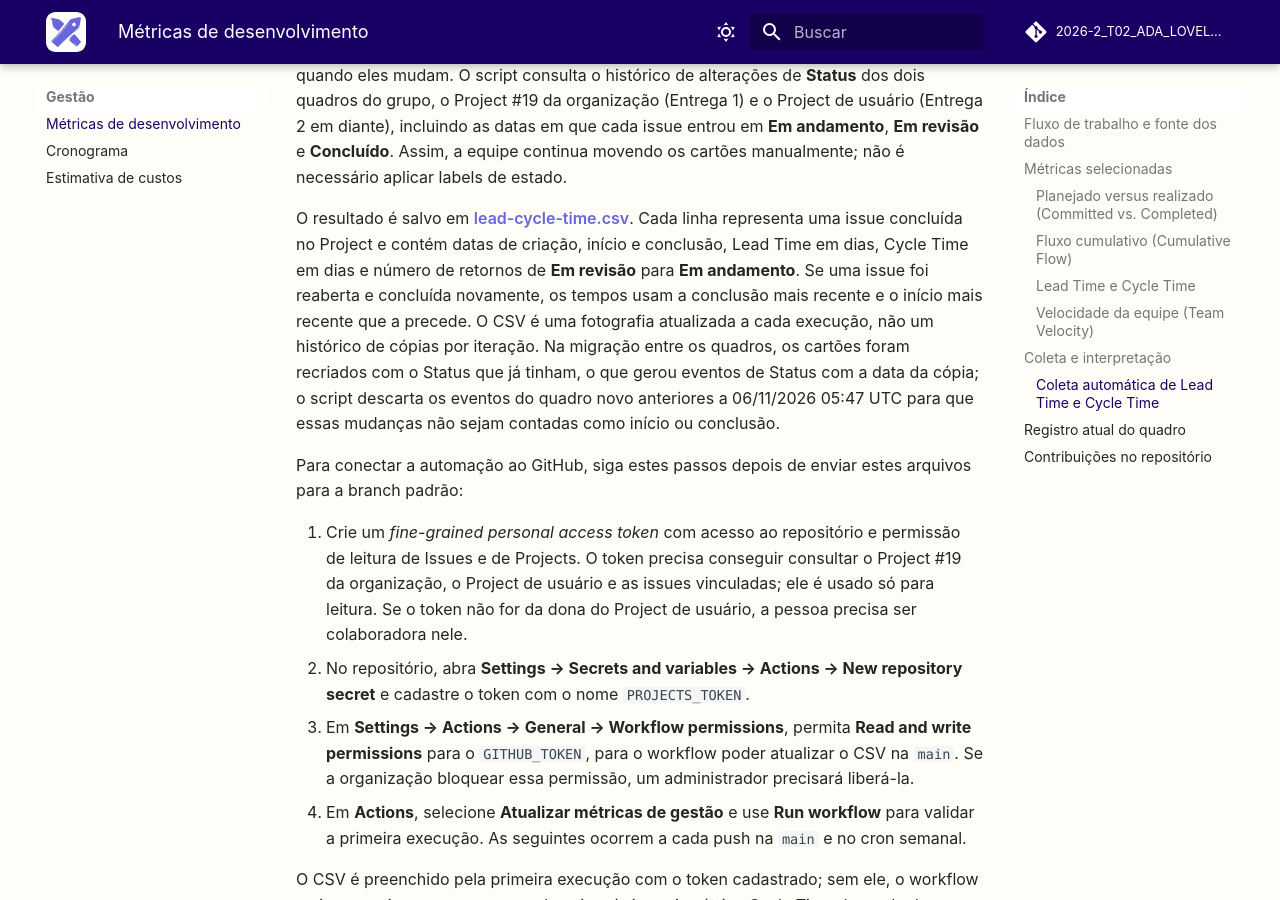
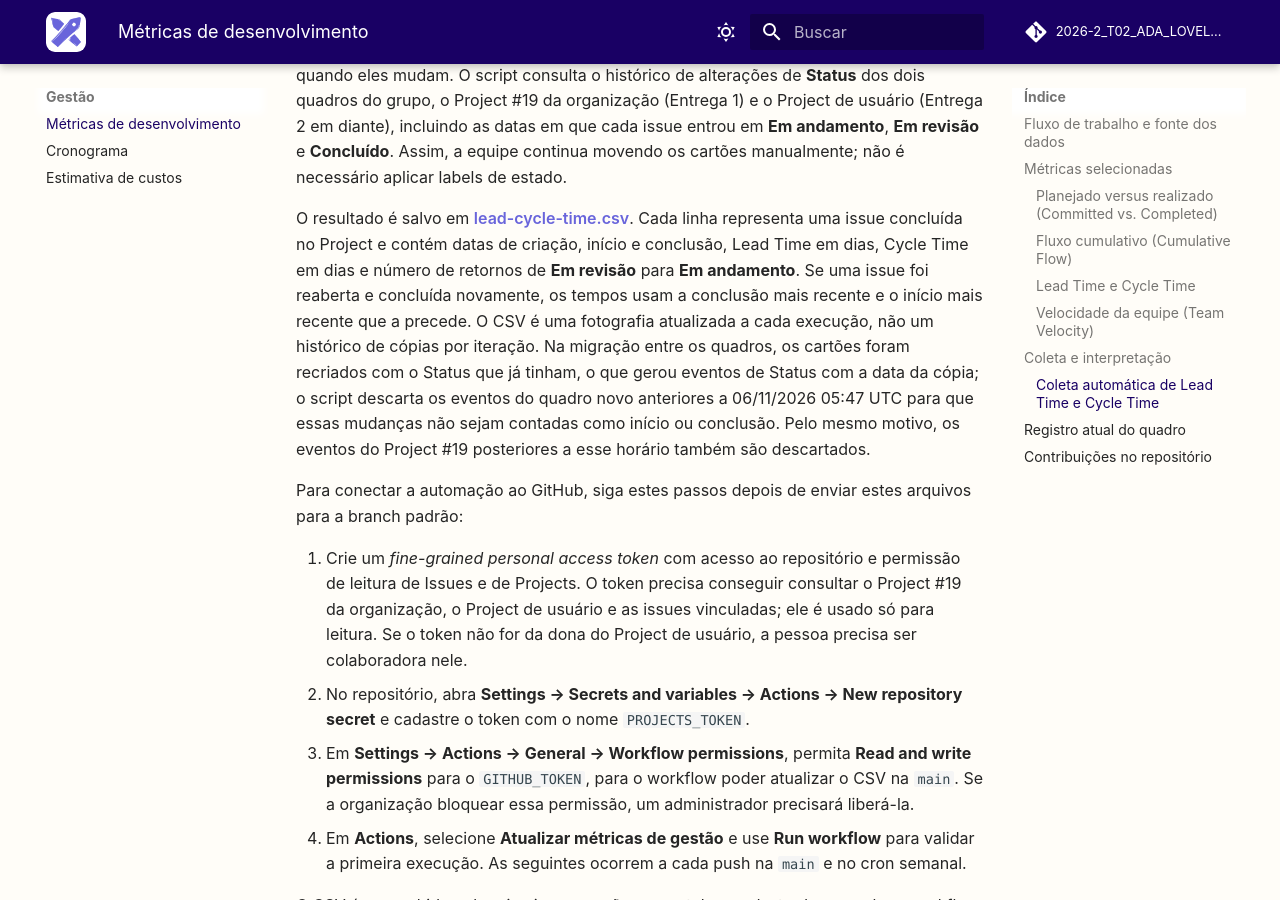
Before and after one commit to FCTE-Qualidade-de-Software-1/2026-2_T02_ADA_LOVELACE, an MkDocs documentation site: the page built from docs/gestao/metricas.md, in a window 1280 px wide and 900 px high, scrolled down 3301 px. Built offline with MkDocs 1.6.1 and Material for MkDocs 9.7.7, drawn with Linux system fonts in a browser that asks for light colours; comment, search, counter and statistics services are not loaded.

Commit message:
docs: explica o corte de eventos do Project #19

```diff
--- a/docs/gestao/metricas.md
+++ b/docs/gestao/metricas.md
@@ -140,7 +140,9 @@ O CSV é uma fotografia atualizada a cada execução, não um histórico de cóp
 por iteração. Na migração entre os quadros, os cartões foram recriados com o
 Status que já tinham, o que gerou eventos de Status com a data da cópia; o
 script descarta os eventos do quadro novo anteriores a 06/11/2026 05:47 UTC
-para que essas mudanças não sejam contadas como início ou conclusão.
+para que essas mudanças não sejam contadas como início ou conclusão. Pelo
+mesmo motivo, os eventos do Project #19 posteriores a esse horário também são
+descartados.
 
 Para conectar a automação ao GitHub, siga estes passos depois de enviar estes
 arquivos para a branch padrão:
```
